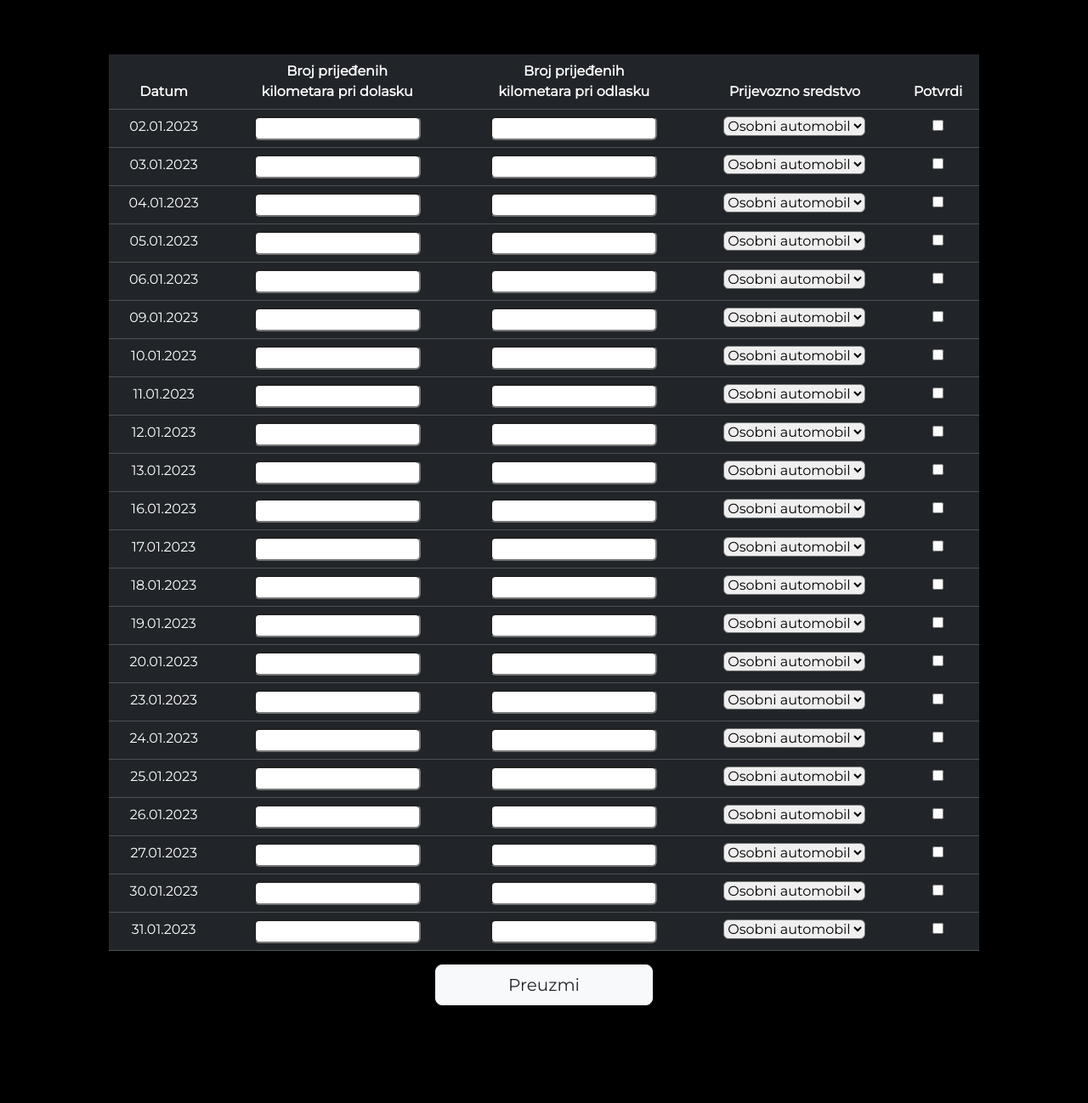
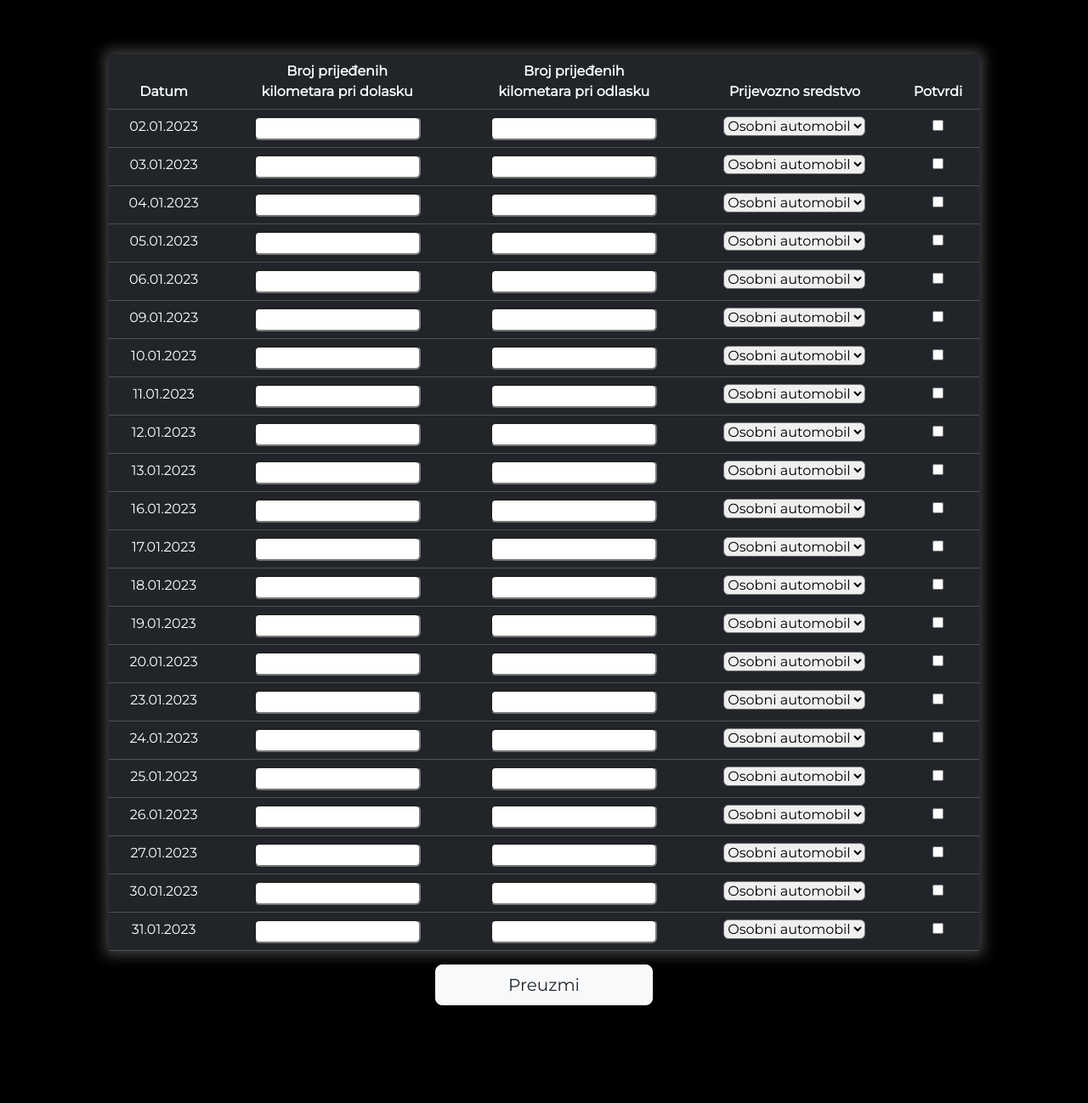
Before and after one commit to i2martin/AdministrationManager, a Flask app: page /putni in a window 1280 px wide. Shown: the part 76-1374 px from the top of the page at 85% size. Run offline with Flask 2, Linux system fonts and the light colour scheme; the visitor is signed in with stand-in values (Sample User, id 1); data comes from the database, SQL or seed files in the repository; parts of the project's set-up code (start-up, migrations or seed data) failed here and were passed over; some libraries are stand-ins or nearby versions.

Commit message:
Added shadows to table in putni.html

```diff
--- a/static/style.css
+++ b/static/style.css
@@ -64,3 +64,9 @@ ul
     padding-top: 4%;
     padding-bottom: 4%;
 }
+
+.table{
+    -moz-box-shadow: 10px 10px 5px #404040;
+    -webkit-box-shadow: 10px 10px 5px #404040;
+    box-shadow: 0px 0px 15px 5px #404040;
+}
--- a/templates/putni.html
+++ b/templates/putni.html
@@ -20,7 +20,7 @@
             <tbody>
 
             {% for i in range(0, number_of_workdays) %}
-            <tr>
+            <tr class="g-0">
                 <td class="no-padding text-center">{{workdays[i]}}</td>
                 {% if travel_distance != None %}
                     <td>{{form.km_arrival(class='no-padding rounded text-center', value=travel_distance)}}</td>
```
